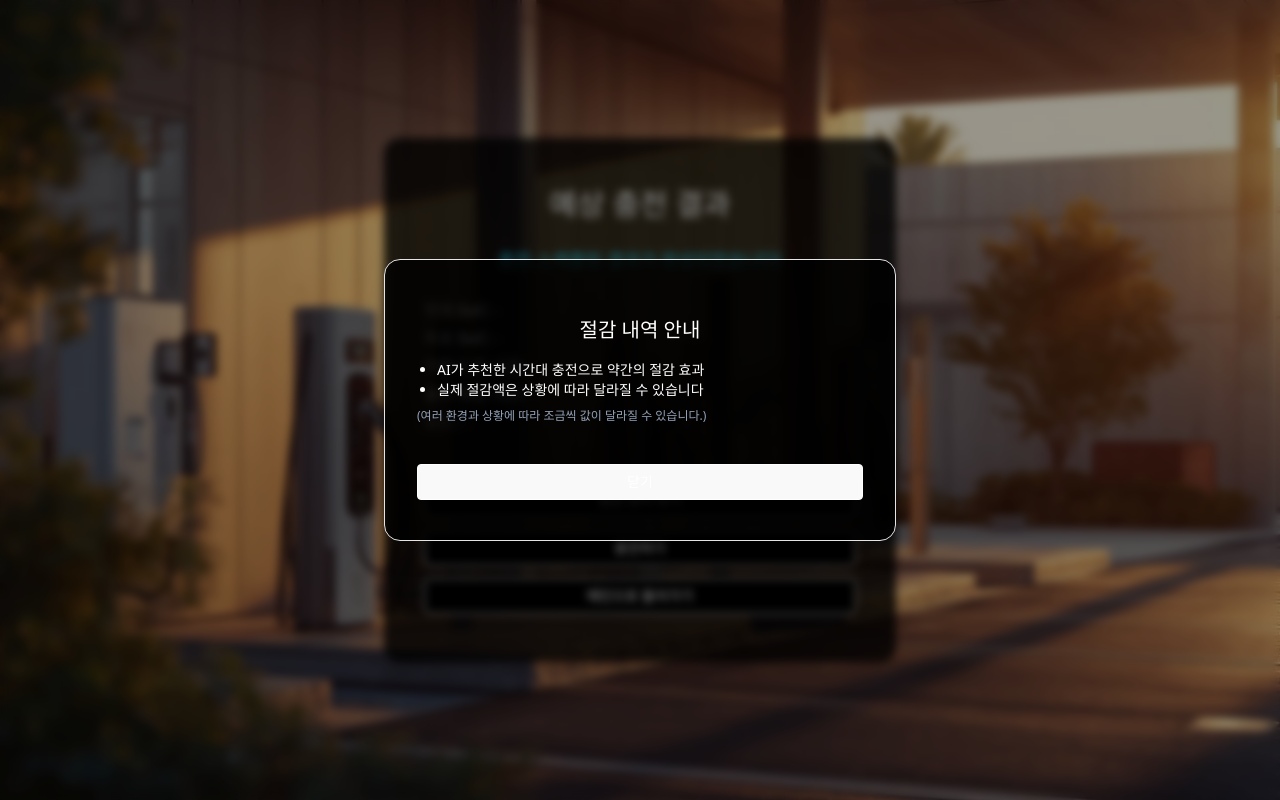
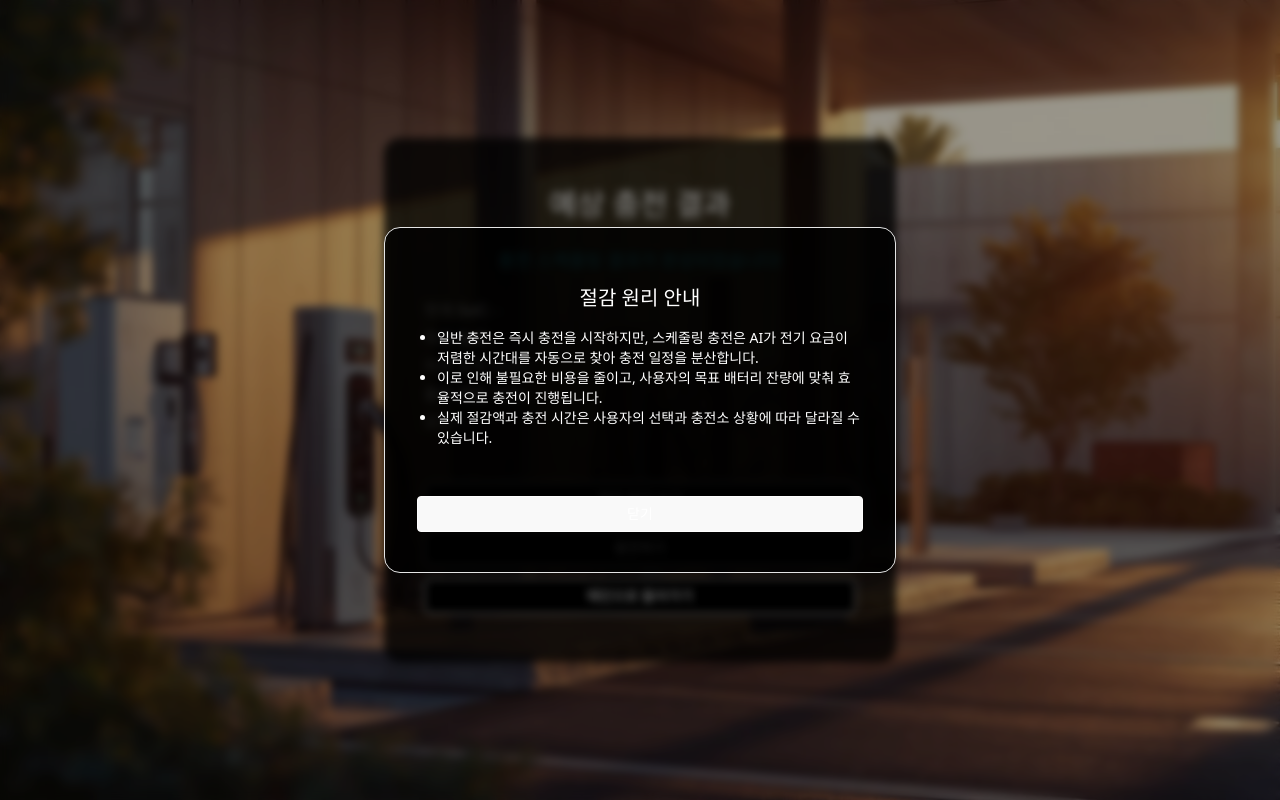
Before and after one commit to BOA-Capstone/BOA-front, a React (Vite) app: page /charge-result in a window 1280 px wide. Both pictures are taken after a click on the button "절감 원리 보기". Built offline with nearby package versions, Linux system fonts and the light colour scheme.

Commit message:
chore: "절감 원리 내역 메시지 동일화"

```diff
--- a/src/constants/charge.ts
+++ b/src/constants/charge.ts
@@ -5,7 +5,6 @@ export const AI_COST = 3800; // AI 최적화
 
 export const getSave = (base: number, compare: number) => base - compare;
 export const getSaveRate = (base: number, compare: number) => Math.round(((base - compare) / base) * 100);
-// 포트별 더미 결과 데이터 (1번, 4번만 특별, 나머지는 기본)
 export const CHARGER_RESULT_MAP: Record<number, {
 	baseCost: number;
 	rapidCost: number;
@@ -16,34 +15,6 @@ export const CHARGER_RESULT_MAP: Record<number, {
 	aiSaveRate: number;
 	infoList: string[];
 }> = {
-	1: {
-		baseCost: 6792,
-		rapidCost: 18000,
-		aiCost: 5192,
-		rapidSave: 6000,
-		rapidSaveRate: 33,
-		aiSave: 1600,
-		aiSaveRate: 24.5,
-		infoList: [
-			'[에너지 소스] 그리드: 8.41 kWh (22.4%) 태양광: 12.27 kWh (32.7%) ESS: 16.82 kWh (44.8%) 총합: 37.50 kWh',
-			'[ESS 상태] 초기: 32.0 kWh (40%)  최종: 36.0 kWh (45%)  사용량: -4.0 kWh',
-			'SoC 목표 달성',
-		],
-	},
-	4: {
-		baseCost: 6692,
-		rapidCost: 20000,
-		aiCost: 4810,
-		rapidSave: 5000,
-		rapidSaveRate: 25,
-		aiSave: 1882,
-		aiSaveRate: 28.1,
-		infoList: [
-			'[에너지 소스] 그리드: 13.62 kWh (33.9%) 태양광: 11.64 kWh (28.9%) ESS: 14.96 kWh (37.2%) 총합: 40.22 kWh',
-			'[ESS 상태] 초기: 40.0 kWh (40%)  최종: 38.8 kWh (39%)  사용량: 1.2 kWh',
-			'SoC 목표 달성',
-		],
-	},
 };
 
 // 기본값 (1, 4번 외)
@@ -55,8 +26,9 @@ export const DEFAULT_CHARGER_RESULT = {
 	rapidSaveRate: 17,
 	aiSave: 500,
 	aiSaveRate: 5,
-	infoList: [
-		'AI가 추천한 시간대 충전으로 약간의 절감 효과',
-		'실제 절감액은 상황에 따라 달라질 수 있습니다',
-	],
+	 infoList: [
+	 '일반 충전은 즉시 충전을 시작하지만, 스케줄링 충전은 AI가 전기 요금이 저렴한 시간대를 자동으로 찾아 충전 일정을 분산합니다.',
+	 '이로 인해 불필요한 비용을 줄이고, 사용자의 목표 배터리 잔량에 맞춰 효율적으로 충전이 진행됩니다.',
+	 '실제 절감액과 충전 시간은 사용자의 선택과 충전소 상황에 따라 달라질 수 있습니다.',
+	 ],
 };
--- a/src/pages/ChargeResultPage.tsx
+++ b/src/pages/ChargeResultPage.tsx
@@ -1,12 +1,12 @@
-import { CHARGER_RESULT_MAP, DEFAULT_CHARGER_RESULT } from "../constants/charge";
-import { useChargeStore } from "../store/chargeStore";
-import { useStationStore } from "../store/stationStore";
+import { DEFAULT_CHARGER_RESULT } from "../constants/charge";
 import React, { useState } from "react";
 import { Button } from "../components/ui/button";
 import { InfoModal } from "../components/ui/info-modal";
 import { Modal } from "../components/ui/modal";
 import { useNavigate, useLocation } from "react-router-dom";
 import ChargeResultBar from "../components/charge/ChargeResultBar";
+import { useChargeStore } from "../store/chargeStore";
+import { useStationStore } from "../store/stationStore";
 
 const ChargeResultPage: React.FC = () => {
   const navigate = useNavigate();
@@ -16,20 +16,17 @@ const ChargeResultPage: React.FC = () => {
   const state = location.state || {};
   const { currentSoc, targetSoc, arrivalTime, departureTime, mode } = state;
 
-  // zustand 값 먼저 받고, state 값이 있으면 덮어씀 (Hook 규칙 위반 방지)
-  const zustandStationId = useChargeStore(s => s.selectedStationId);
-  const zustandChargerId = useChargeStore(s => s.selectedChargerId);
-  const selectedStationId = state.selectedStationId !== undefined ? state.selectedStationId : zustandStationId;
-  const selectedChargerId = state.selectedChargerId !== undefined ? state.selectedChargerId : zustandChargerId;
-  const isBoa1 = selectedStationId === 1;
-  const isSpecialPort = selectedChargerId === 1 || selectedChargerId === 4;
-  let result;
-  if (isBoa1 && isSpecialPort) {
-    result = CHARGER_RESULT_MAP[selectedChargerId!];
-  } else {
-    result = DEFAULT_CHARGER_RESULT;
-  }
-  const { baseCost, rapidCost, aiCost, rapidSave, rapidSaveRate, aiSave, aiSaveRate, infoList } = result;
+  // zustand에서 선택된 충전소/충전기 id 가져오기
+  const selectedStationId = useChargeStore(s => s.selectedStationId);
+  const selectedChargerId = useChargeStore(s => s.selectedChargerId);
+  const setChargerStatus = useStationStore(s => s.setChargerStatus);
+
+  // location.state → zustand 순서로 fallback
+  const stationId = state.selectedStationId ?? selectedStationId;
+  const chargerId = state.selectedChargerId ?? selectedChargerId;
+
+  // 항상 DEFAULT_CHARGER_RESULT만 사용
+  const { baseCost, rapidCost, aiCost, rapidSave, rapidSaveRate, aiSave, aiSaveRate, infoList } = DEFAULT_CHARGER_RESULT;
   const maxCost = Math.max(baseCost, rapidCost, aiCost);
 
   return (
@@ -86,13 +83,12 @@ const ChargeResultPage: React.FC = () => {
         onClose={() => setShowInfo(false)}
         className="bg-black/80 text-white rounded-2xl shadow-xl px-8 py-10"
       >
-        <h2 className="text-xl font-bold mb-4 text-center text-white">절감 내역 안내</h2>
+        <h2 className="text-xl font-bold mb-4 text-center text-white">절감 원리 안내</h2>
         <ul className="list-disc pl-5 text-sm text-white mb-2">
           {infoList.map((msg: string, i: number) => (
             <li key={i}>{msg}</li>
           ))}
         </ul>
-        <div className="text-xs text-slate-400">(여러 환경과 상황에 따라 조금씩 값이 달라질 수 있습니다.)</div>
       </InfoModal>
 
       {/* 충전 시작 확인 모달 - InfoModal 바깥에 위치 */}
@@ -110,8 +106,8 @@ const ChargeResultPage: React.FC = () => {
               variant="secondary"
               onClick={() => {
                 // 충전 시작 시에만 상태를 CHARGING으로 변경
-                if (selectedStationId && selectedChargerId) {
-                  useStationStore.getState().setChargerStatus(selectedStationId, selectedChargerId, 'CHARGING');
+                if (stationId && chargerId) {
+                  setChargerStatus(stationId, chargerId, 'CHARGING');
                 }
                 setShowConfirm(false);
                 navigate("/");
```
